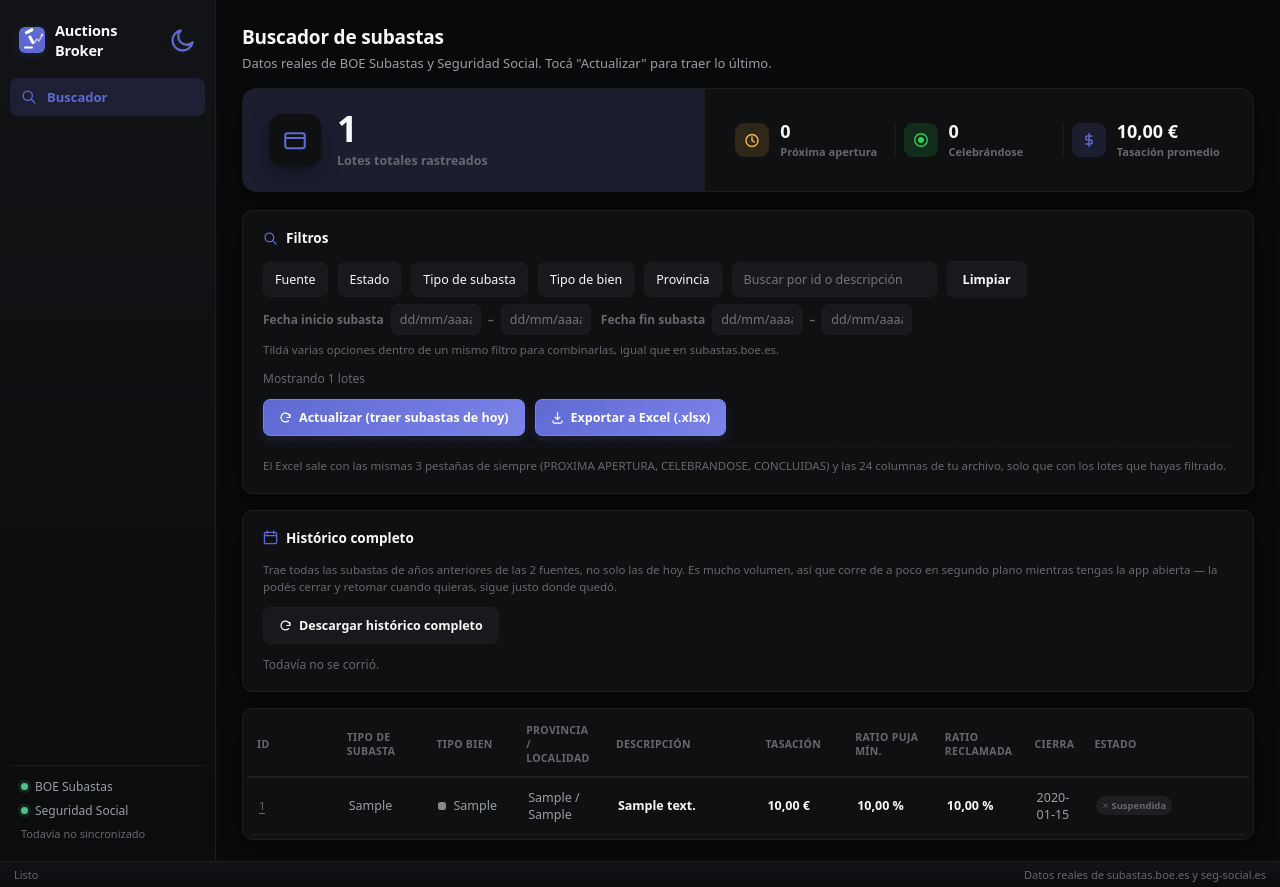
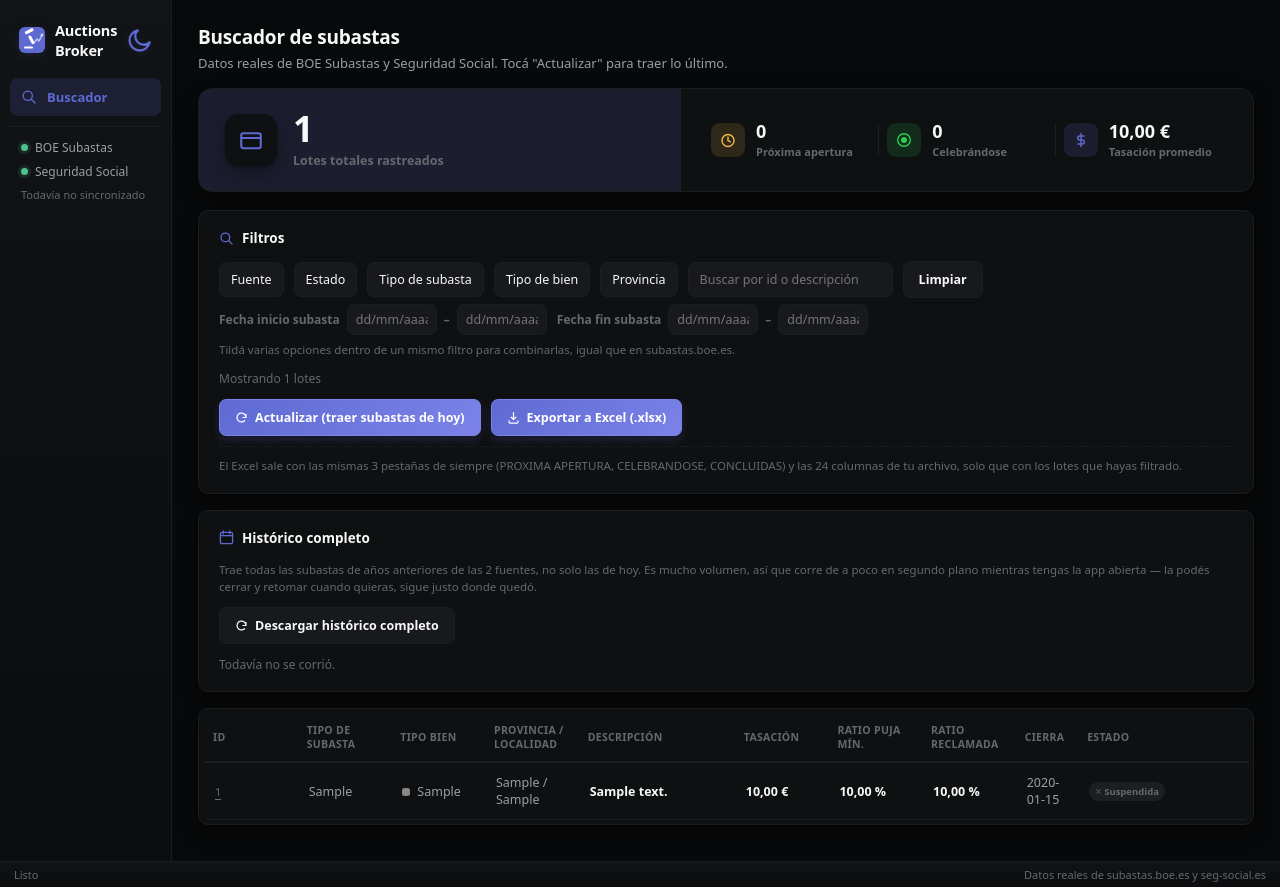
Before and after one commit to JayPatel1023/Auctions_Broker_version2, a Flask app: page / in a window 1280 px wide. Run offline with Flask 3, Linux system fonts and the light colour scheme; tables that the repository leaves empty hold one stand-in row (values such as "Sample post").

Commit message:
Sacar espacio muerto del sidebar + reintentar ventana maximizada al abrir
Gregorio señalo (con captura marcada) el espacio vacio grande en el
margen izquierdo del sidebar - era el .sidebar-spacer, puesto ahi para
empujar el estado de sincronizacion al fondo pensando en mas items de
navegacion a futuro que nunca se agregaron. Con un solo item ("Buscador"),
ese espacio solo restaba lugar util. Sacado, y el sidebar bajo de 216px a
172px de ancho - mas lugar para la tabla de resultados, que era el pedido
de fondo.

De paso, reintentado maximizar la ventana al abrir (window.events.shown
+= window.maximize). Esto ya se habia probado antes en esta sesion y se
revirtio de urgencia por miedo a repetir el bug de congelamiento que
aparecio en esa misma sesion de pruebas - pero investigando despues se
confirmo que la causa real de ese freeze fue otra cosa completamente
distinta (self.window publico en la clase Api exponiendose al puente de
JS, ver commit del fix). Ahora esta confirmado (leyendo el codigo fuente
real de pywebview, platforms/winforms.py) que Window.maximize() ya hace
self.Invoke(...) internamente, that es el mecanismo correcto de .NET para
llamar a la UI desde otro hilo - asi que engancharlo al evento "shown" es
seguro.

No se pudo probar visualmente en Windows real (sandbox Linux), a
confirmar en la proxima prueba.

Co-Authored-By: Claude Sonnet 5 <noreply@anthropic.com>

```diff
--- a/static/app.css
+++ b/static/app.css
@@ -28,7 +28,7 @@ body{
 .theme-toggle svg{width:15px;height:15px;}
 
 .app-body{display:flex;flex:1;min-height:0;}
-.sidebar{width:216px;flex-shrink:0;background:linear-gradient(180deg,var(--chrome-1),var(--chrome-2));border-right:1px solid var(--grid);padding:16px 10px;display:flex;flex-direction:column;}
+.sidebar{width:172px;flex-shrink:0;background:linear-gradient(180deg,var(--chrome-1),var(--chrome-2));border-right:1px solid var(--grid);padding:16px 10px;display:flex;flex-direction:column;}
 .brand{display:flex;align-items:center;gap:9px;padding:4px 8px 18px;}
 .brand svg{width:28px;height:28px;flex-shrink:0;color:var(--accent);filter:drop-shadow(0 2px 4px var(--accent-soft));}
 .brand-name{font-size:14.5px;font-weight:800;color:var(--ink);letter-spacing:-.01em;}
@@ -38,7 +38,6 @@ body{
 .nav-item.active{background:var(--accent-soft);color:var(--accent);font-weight:700;}
 .nav-item.active svg *{stroke:var(--accent);}
 
-.sidebar-spacer{flex:1;}
 .src-status{padding:12px 11px 4px;border-top:1px solid var(--grid);margin-top:8px;}
 .src-row{display:flex;align-items:center;gap:7px;font-size:12px;color:var(--ink-2);margin-bottom:7px;font-weight:500;}
 .dot{width:7px;height:7px;border-radius:50%;background:var(--good);flex-shrink:0;box-shadow:0 0 0 3px rgba(76,195,138,.18);}
@@ -186,7 +185,7 @@ tbody tr:hover{background:var(--accent-soft);}
   .brand{padding:0;flex:1;justify-content:flex-start;}
   .brand-name{display:inline;}
   .theme-toggle{display:flex;}
-  .nav-item,.sidebar-spacer,.src-status{display:none;}
+  .nav-item,.src-status{display:none;}
   .main{padding:14px 14px 16px;}
   .pane-head h1{font-size:16px;}
   .kpi-strip{flex-direction:column;border-radius:10px;}
--- a/templates/index.html
+++ b/templates/index.html
@@ -26,7 +26,6 @@
         <span class="nav-text">Buscador</span>
       </div>
 
-      <div class="sidebar-spacer"></div>
       <div class="src-status">
         <div class="src-row"><span class="dot pulse" id="dot-boe"></span>BOE Subastas</div>
         <div class="src-row"><span class="dot pulse" id="dot-segsocial"></span>Seguridad Social</div>
```
Also changed, not shown: main.py (+13 -0 lines).
